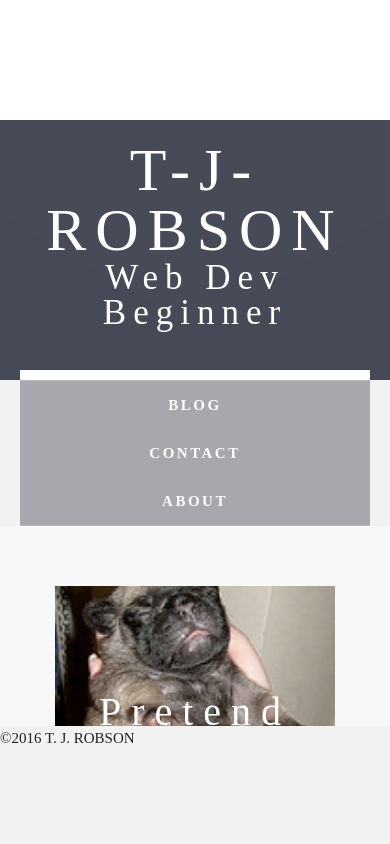
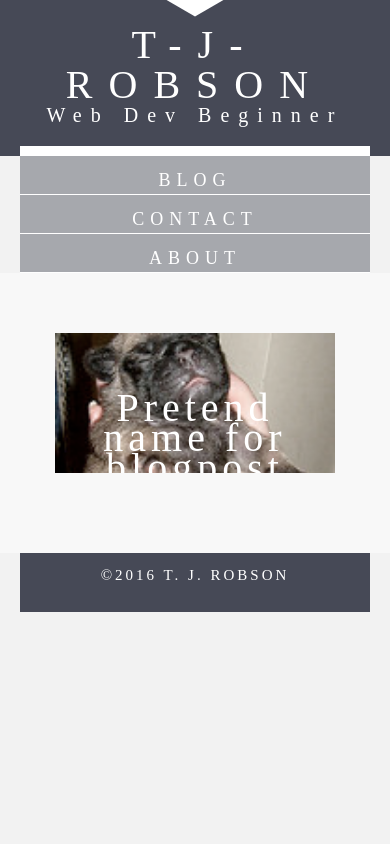
Before and after one commit to TJRobson/TJRobson.github.io, a plain HTML site: page index.html in a window 390 px wide. Shown: the top 844 px of the page. Drawn offline with nearby package versions, Linux system fonts and the light colour scheme; a web font is replaced by a local one.

Commit message:
almost optimised for mobile, pruned away extra code

```diff
--- a/index.html
+++ b/index.html
@@ -10,7 +10,6 @@
     <link rel="stylesheet" type="text/css" href="styles/main.css">
   </head>
   <body>
-
     <div id="triangle-wrap">
       <div id="rotated"></div>
     </div>
@@ -44,12 +43,13 @@
       </div>
     </div>
     <footer>
-      <div class="row">
-        <div class="twelve columns">
-          <p>©2016 T. J. ROBSON</p>
+      <div class="container">
+        <div class="row">
+          <div class="twelve columns" id="footer">
+            <p>©2016 T. J. ROBSON</p>
+          </div>
         </div>
       </div>
     </footer>
-
   </body>
 </html>
--- a/styles/main.css
+++ b/styles/main.css
@@ -1,11 +1,16 @@
 * {
   font-family: 'Arapey', serif;
+}
+
+.container {
+  width: 100%;
 }
 
 body {
   background-color: #f2f2f2;
   width: 100%;
-  overflow: hidden;
+  overflow-x: hidden;
+  overflow-y: auto;
 }
 
 #head {
@@ -27,6 +32,175 @@ body {
   line-height: 1em;
 
 }
+
+#my-name {
+  padding-top: 2.5rem;
+  font-size: 4rem;
+  font-weight: 300;
+  letter-spacing: 1.6rem;
+  margin-bottom: 0;
+}
+
+#subject {
+  padding-bottom: .1rem;
+  font-size: 2rem;
+  font-weight: 100;
+  letter-spacing: .9rem;
+}
+
+#triangle-wrap {
+  position: relative;
+  overflow: visible;
+  width: 100%;
+  height: 0;
+}
+
+#rotated {
+    position: absolute;
+    display: inline-block;
+    height: 0;
+    width:100%;
+    min-width: 1200px;
+    color: white;
+    background: white;
+    padding-bottom:0;
+    background-clip:content-box;
+    overflow: visible;
+}
+
+#rotated:after {
+    content: "";
+    position: absolute;
+    top:-330px;
+    left: 0;
+    background-color:inherit;
+    padding-bottom:50%;
+    width:57.7%;
+    z-index: 4;
+    -webkit-transform-origin:0 0;
+    -ms-transform-origin:0 0;
+    transform-origin:0 0;
+    -webkit-transform: rotate(-30deg) skewX(30deg);;
+    -ms-transform: rotate(-30deg) skewX(30deg);
+    transform: rotate(-30deg) skewX(30deg);
+}
+
+/*@media makes triangle center in screen when screen width is less than 1200px*/
+
+@media (max-width: 1200px){
+  #rotated:after{
+    left: calc(50vw - 600px);
+  }
+}
+
+
+/*Start of nav bar*/
+
+#navbar-list {
+  text-decoration: none;
+  position: relative;
+  z-index: 1;
+  margin: 0;
+}
+
+#navbar-list li {
+  float: right;
+  list-style-type: none;
+  border-bottom: 0.1rem solid white;
+  background-color: rgba(51,55,69,0.4);
+  margin: 0;
+}
+
+#navbar-list li:first-of-type {
+  float: left;
+}
+
+.nav-button a {
+  display: inline-block;
+  height: 38px;
+  padding: 0.5rem 2rem;
+  color: white;
+  text-align: center;
+  font-size: 1.8rem;
+  font-weight: 300;
+  line-height: 38px;
+  letter-spacing: .6rem;
+  text-transform: uppercase;
+  text-decoration: none;
+  white-space: nowrap;
+  cursor: pointer;
+  box-sizing: border-box;
+}
+
+#navbar-list li a{
+  width: 100%;
+}
+
+/*start of content area*/
+
+.docs-section {
+  background-color: rgba(255,255,255,0.5);
+  padding-bottom: 8rem;
+}
+
+.pic-frame {
+  margin-top: 6rem;
+  width: 80%;
+  padding-bottom: 40%;
+  overflow: hidden;
+  position: relative;
+  margin-left: 10%;
+}
+
+.post-image {
+  width: 100%;
+  position: absolute;
+}
+
+.post-info {
+  position: absolute;
+  width: 95%;
+  margin-top: 6rem;
+  margin-left: 2.5%;
+  text-align: center;
+  color: white;
+}
+
+.post-info h3 {
+  font-size: 4rem;
+  font-weight: 500;
+  letter-spacing: 0.5rem;
+  margin-bottom: 0;
+  line-height: 3rem;
+}
+
+.post-info p {
+  font-size: 1.5rem;
+  font-weight: 200;
+  letter-spacing: 0.4rem;
+  margin-bottom: 0;
+}
+
+/*footer*/
+
+#footer {
+  position: relative;
+  display: block;
+  background-color: rgba(51,55,69,0.9);
+}
+
+#footer p {
+  margin-top: 1rem;
+  text-align: center;
+  color: white;
+  font-size: 1.5rem;
+  font-weight: 200;
+  letter-spacing: 0.3rem;
+}
+
+
+@media (min-width: 750px) {
+
 
 #my-name {
   padding-top: 2rem;
@@ -104,8 +278,10 @@ body {
 }
 
 #navbar-list li {
+  border: none;
   float: right;
   list-style-type: none;
+  background-color: rgba(0, 0, 0, 0);
 }
 
 #navbar-list li:first-of-type {
@@ -113,61 +289,27 @@ body {
 }
 
 .nav-button a {
-  display: inline-block;
-  height: 38px;
-  padding: 0.5rem 2rem;
-  color: white;
-  text-align: center;
   font-size: 1.5rem;
   font-weight: 600;
   line-height: 38px;
   letter-spacing: .25rem;
-  text-transform: uppercase;
-  text-decoration: none;
-  white-space: nowrap;
-  cursor: pointer;
-  box-sizing: border-box;
-}
-
-#navbar-list li a{
-  width: 100%;
 }
 
 /*start of content area*/
 
-.docs-section {
-  background-color: rgba(255,255,255,0.5);
 
-}
-
-.pic-frame {
-  margin-top: 6rem;
+.post-info {
   width: 80%;
-  padding-bottom: 40%;
-  overflow: hidden;
-  position: relative;
+  margin-top: 10rem;
   margin-left: 10%;
 }
 
-.post-image {
-  width: 100%;
-  position: absolute;
-}
-
-.post-info {
-  position: absolute;
-  width: 80%;
-  margin-top: 10rem;
-  margin-left: 10%;
-  text-align: center;
-  color: white;
-}
-
 .post-info h3 {
-  font-size: 4rem;
+  font-size: 6rem;
   font-weight: 500;
   letter-spacing: 1rem;
   margin-bottom: 0;
+  line-height: 6rem;
 }
 
 .post-info p {
@@ -176,3 +318,4 @@ body {
   letter-spacing: 0.4rem;
   margin-bottom: 0;
 }
+}
```
